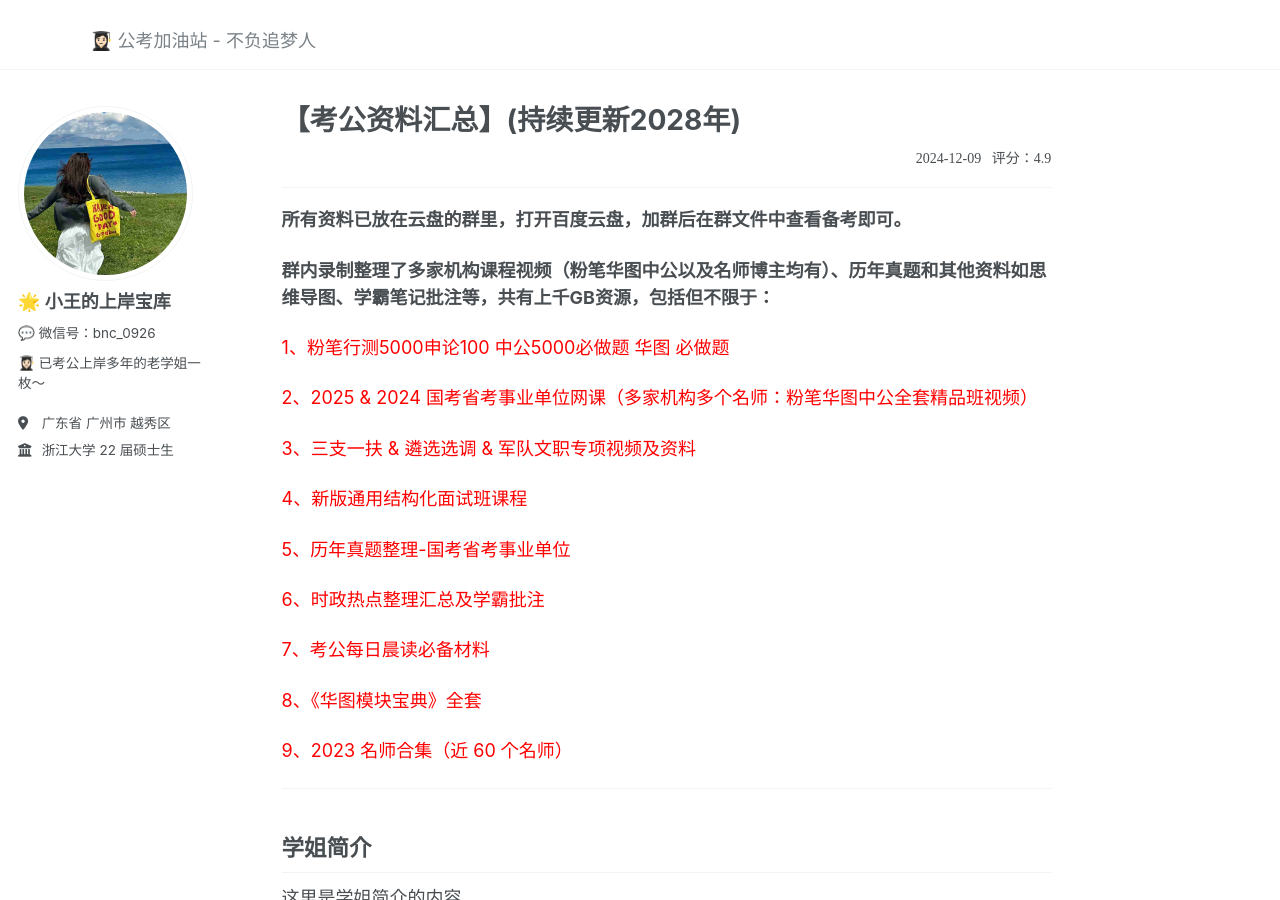
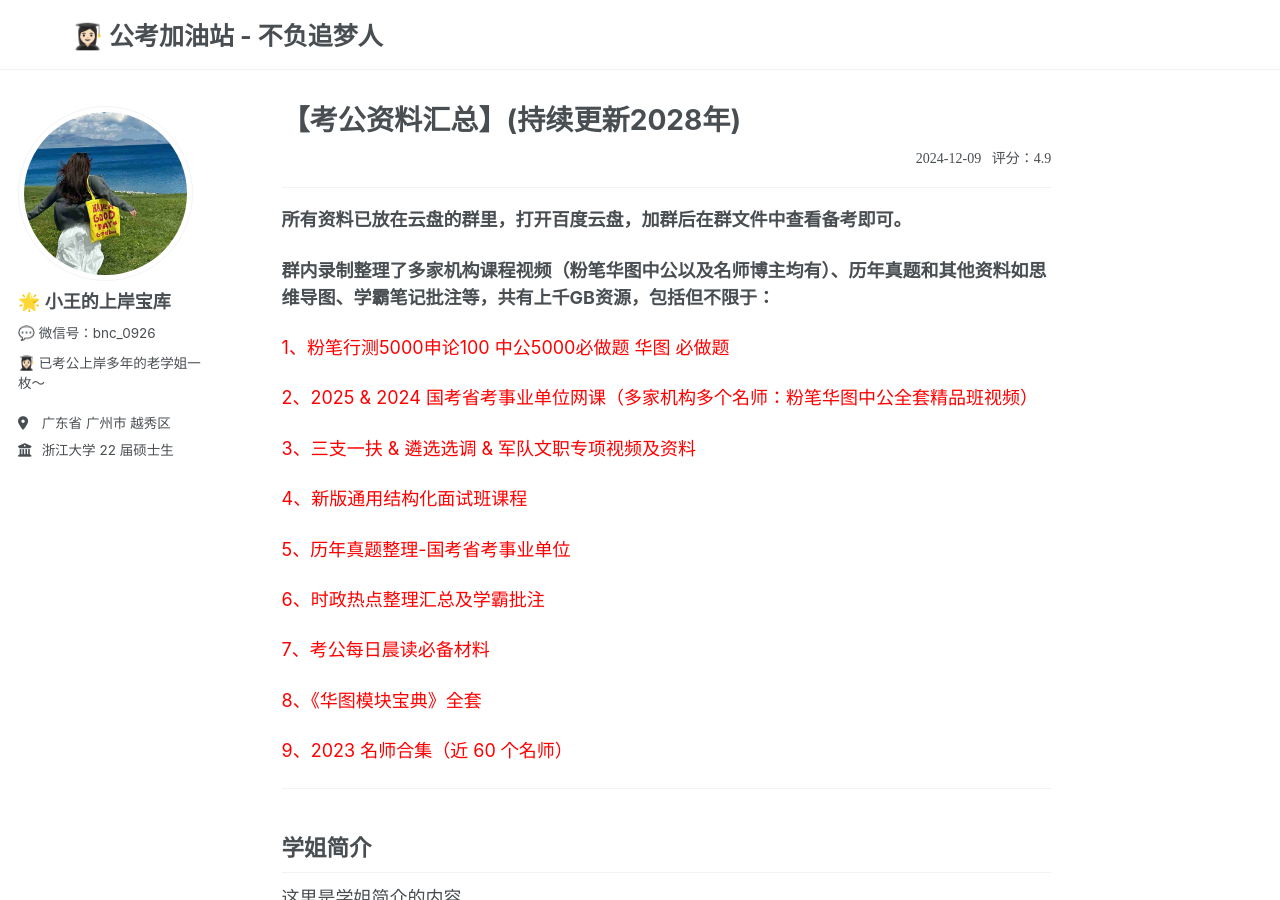
Before and after one commit to KnowledgeStoreVIP/GkStoreVIP.github.io, a Jekyll site: the page built from _pages/about.md, in a window 1280 px wide and 900 px high. Built offline with Jekyll 4.4.1, drawn with Linux system fonts in a browser that asks for light colours; comment, search, counter and statistics services are not loaded.

Commit message:
Update masthead.html

```diff
--- a/_includes/masthead.html
+++ b/_includes/masthead.html
@@ -8,7 +8,7 @@
         <ul class="visible-links">
           <li class="masthead__menu-item masthead__menu-item--lg"><a href="{{ base_path }}/">{{ site.title }}</a></li>
           {% for link in site.data.navigation.main %}
-            {% if link.title == "👩🏻‍🎓 公考加油站 - 一战成公" %}
+            {% if link.title == "👩🏻‍🎓 公考加油站 - 不负追梦人" %}
               <li class="masthead__menu-item">
                 <span style="text-align: center; font-size: 25px; font-weight: bold;">{{ link.title }}</span>
               </li>
```
